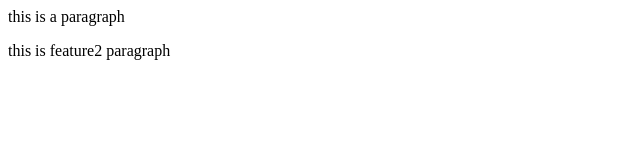
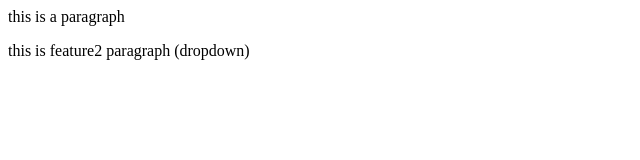
Before and after one commit to sameerize/git.tut, a plain HTML site: page LocalRepo/index.html in a window 1280 px wide. Shown: the full height of the page, 0-640 px from the left. Drawn offline with Linux system fonts and the light colour scheme.

Commit message:
feature change

```diff
--- a/LocalRepo/index.html
+++ b/LocalRepo/index.html
@@ -1,2 +1,2 @@
 <p>this is a paragraph</p>
-<p>this is feature2 paragraph</p>
+<p>this is feature2 paragraph (dropdown)</p>
```
